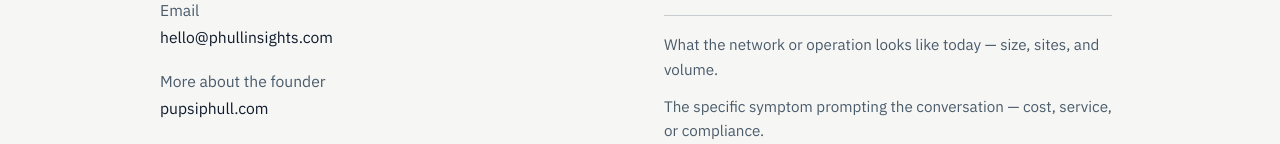
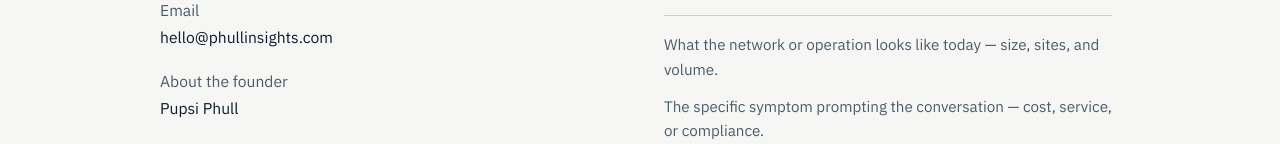
Before and after one commit to pm5hdnvt2f-byte/phullinsights-site, a Next.js app: page /contact in a window 1280 px wide. Shown: the part 503-647 px from the top of the page. Built offline with nearby package versions, Linux system fonts and the light colour scheme.

Commit message:
Fix founder link on contact page

```diff
--- a/app/contact/page.tsx
+++ b/app/contact/page.tsx
@@ -38,15 +38,13 @@
                 </dd>
               </div>
               <div>
-                <dt className="text-slate">More about the founder</dt>
+                <dt className="text-slate">About the founder</dt>
                 <dd className="mt-1">
                   <a
-                    href="https://pupsiphull.com"
-                    target="_blank"
-                    rel="noreferrer"
+                    href="/about/"
                     className="focus-ring text-ink hover:text-brass"
                   >
-                    pupsiphull.com
+                    Pupsi Phull
                   </a>
                 </dd>
               </div>
```
